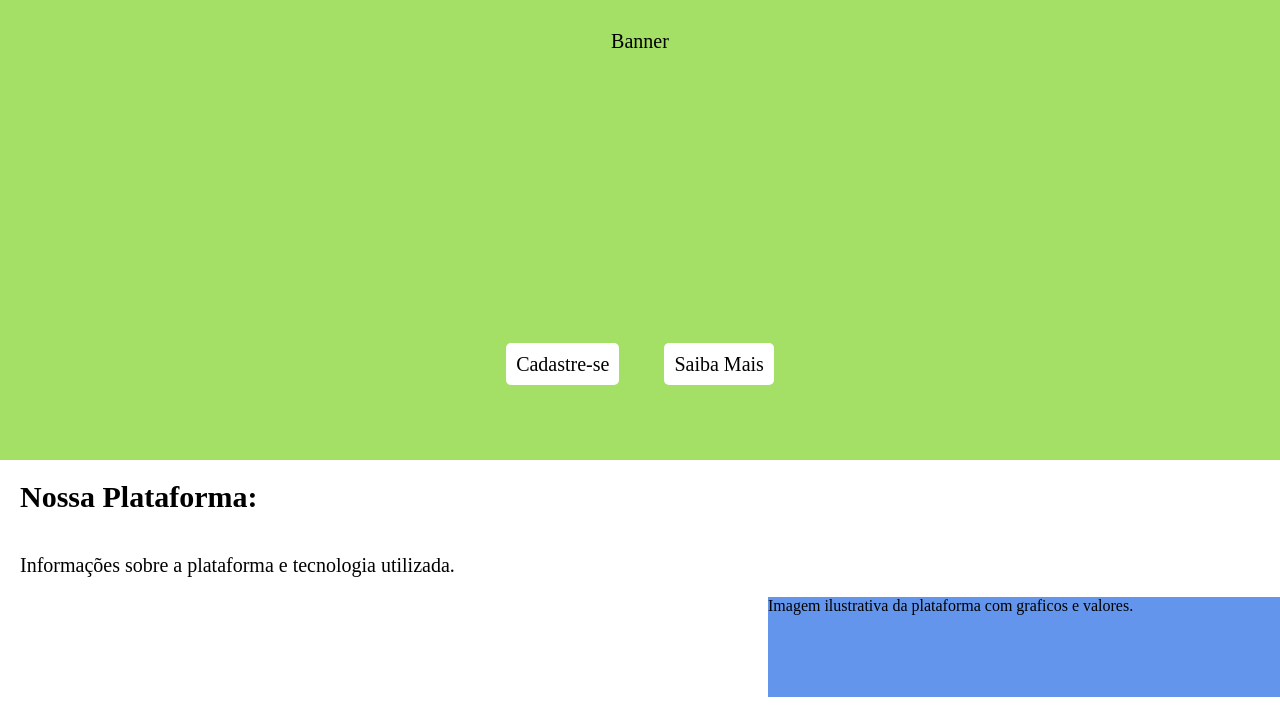
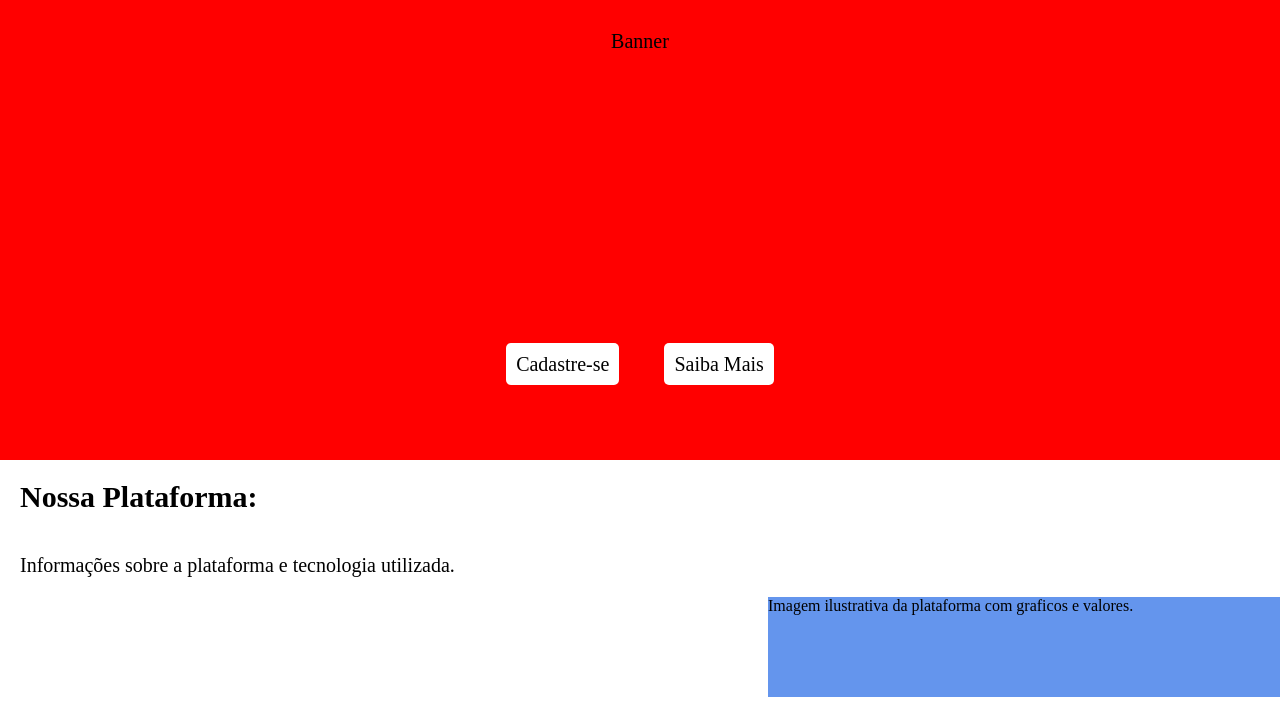
Before and after one commit to mnshade/Prot_SaveMoney, a PHP site: template app/View/index.html in a window 1280 px wide; the page is wider, and only the part inside the window is pictured. Shown: the part 44-753 px from the top of that part. Run offline with PHP 8.4, Linux system fonts and the light colour scheme; the template is opened without the code that fills it, so the values that code supplies are empty.

Commit message:
mudar cor

```diff
--- a/app/View/style.css
+++ b/app/View/style.css
@@ -65,7 +65,7 @@ body {
 .banner {
     width: max;
     height: 400px;
-    background-color: rgba(172, 240, 104, 0.89);
+    background-color: red;
 }
 .banner .info {
     padding-top: 300px;
```
